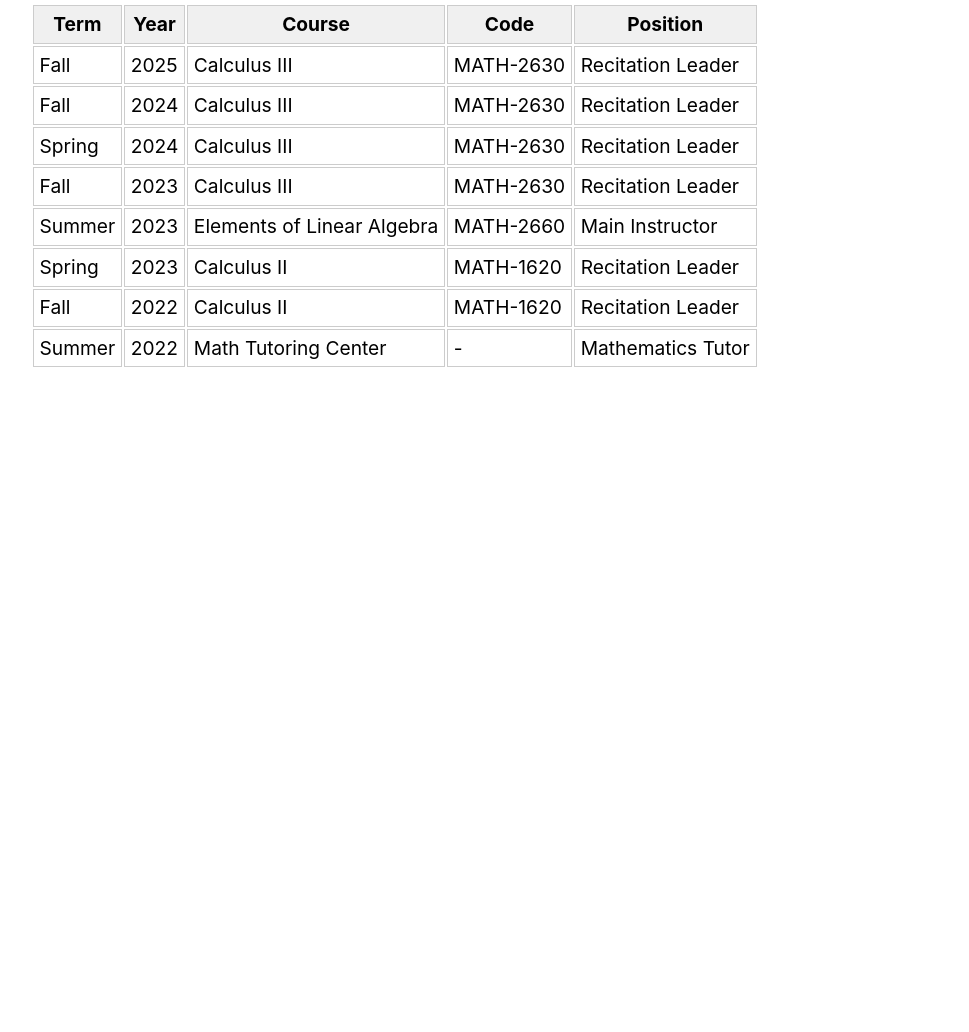
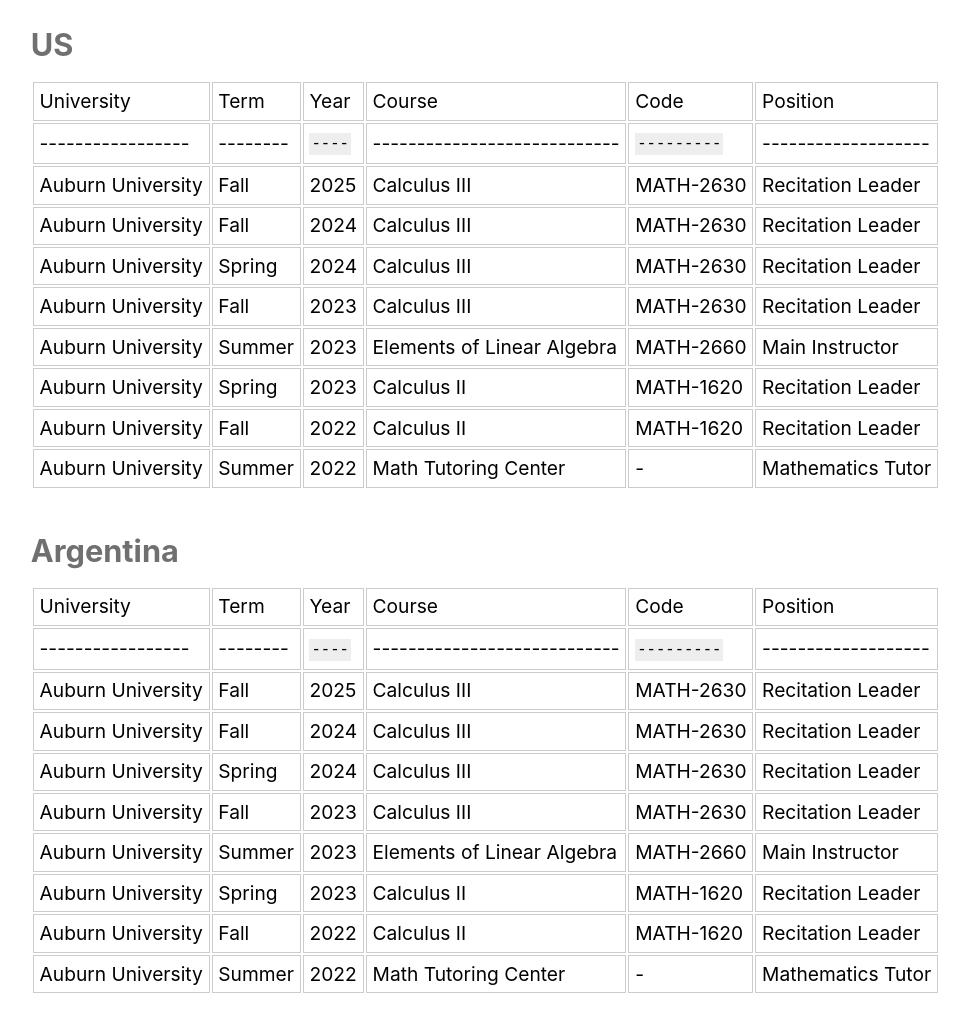
Before and after one commit to ianruau/ianruau.github.io, a plain HTML site: page index.html in a window 1280 px wide. Shown: the part 1101-2133 px from the top of the page, without its empty margins (46-1015 px from the left). Before the commit the page ends 1509 px from the top, so only its background shows below. Drawn offline with Linux system fonts and the light colour scheme.

Commit message:
Update website Thu Oct  9 07:56:00 PM CDT 2025

```diff
--- a/index.html
+++ b/index.html
@@ -44,29 +44,52 @@ Email: <a href="mailto:ianruau@auburn.edu">ianruau at auburn.edu</a>
 <div id="Welcome to Ian's Webpage (Under construction)-Research Overview"><h2 id="Research Overview" class="header"><a href="#Welcome to Ian's Webpage (Under construction)-Research Overview">Research Overview</a></h2></div>
 <div id="Welcome to Ian's Webpage (Under construction)-Projects"><h2 id="Projects" class="header"><a href="#Welcome to Ian's Webpage (Under construction)-Projects">Projects</a></h2></div>
 <div id="Welcome to Ian's Webpage (Under construction)-Teaching"><h2 id="Teaching" class="header"><a href="#Welcome to Ian's Webpage (Under construction)-Teaching">Teaching</a></h2></div>
-
+<div id="Welcome to Ian's Webpage (Under construction)-Teaching-US"><h3 id="US" class="header"><a href="#Welcome to Ian's Webpage (Under construction)-Teaching-US">US</a></h3></div>
 <table>
-<thead>
 <tr>
-<th>
+<td>
+University
+</td>
+<td>
 Term
-</th>
-<th>
+</td>
+<td>
 Year
-</th>
-<th>
+</td>
+<td>
 Course
-</th>
-<th>
+</td>
+<td>
 Code
-</th>
-<th>
+</td>
+<td>
 Position
-</th>
+</td>
 </tr>
-</thead>
-<tbody>
 <tr>
+<td>
+-----------------
+</td>
+<td>
+--------
+</td>
+<td>
+<span id="Welcome to Ian's Webpage (Under construction)-Teaching-US-----"></span><span class="tag" id="----">----</span>
+</td>
+<td>
+----------------------------
+</td>
+<td>
+<span id="Welcome to Ian's Webpage (Under construction)-Teaching-US----------"></span><span class="tag" id="---------">---------</span>
+</td>
+<td>
+-------------------
+</td>
+</tr>
+<tr>
+<td>
+Auburn University
+</td>
 <td>
 Fall
 </td>
@@ -85,6 +108,9 @@ Recitation Leader
 </tr>
 <tr>
 <td>
+Auburn University
+</td>
+<td>
 Fall
 </td>
 <td>
@@ -101,6 +127,9 @@ Recitation Leader
 </td>
 </tr>
 <tr>
+<td>
+Auburn University
+</td>
 <td>
 Spring
 </td>
@@ -119,6 +148,9 @@ Recitation Leader
 </tr>
 <tr>
 <td>
+Auburn University
+</td>
+<td>
 Fall
 </td>
 <td>
@@ -135,6 +167,9 @@ Recitation Leader
 </td>
 </tr>
 <tr>
+<td>
+Auburn University
+</td>
 <td>
 Summer
 </td>
@@ -153,6 +188,9 @@ Main Instructor
 </tr>
 <tr>
 <td>
+Auburn University
+</td>
+<td>
 Spring
 </td>
 <td>
@@ -169,6 +207,9 @@ Recitation Leader
 </td>
 </tr>
 <tr>
+<td>
+Auburn University
+</td>
 <td>
 Fall
 </td>
@@ -187,6 +228,9 @@ Recitation Leader
 </tr>
 <tr>
 <td>
+Auburn University
+</td>
+<td>
 Summer
 </td>
 <td>
@@ -202,7 +246,210 @@ Math Tutoring Center
 Mathematics Tutor
 </td>
 </tr>
-</tbody>
+</table>
+
+<div id="Welcome to Ian's Webpage (Under construction)-Teaching-Argentina"><h3 id="Argentina" class="header"><a href="#Welcome to Ian's Webpage (Under construction)-Teaching-Argentina">Argentina</a></h3></div>
+<table>
+<tr>
+<td>
+University
+</td>
+<td>
+Term
+</td>
+<td>
+Year
+</td>
+<td>
+Course
+</td>
+<td>
+Code
+</td>
+<td>
+Position
+</td>
+</tr>
+<tr>
+<td>
+-----------------
+</td>
+<td>
+--------
+</td>
+<td>
+<span id="Welcome to Ian's Webpage (Under construction)-Teaching-Argentina-----"></span><span class="tag" id="----">----</span>
+</td>
+<td>
+----------------------------
+</td>
+<td>
+<span id="Welcome to Ian's Webpage (Under construction)-Teaching-Argentina----------"></span><span class="tag" id="---------">---------</span>
+</td>
+<td>
+-------------------
+</td>
+</tr>
+<tr>
+<td>
+Auburn University
+</td>
+<td>
+Fall
+</td>
+<td>
+2025
+</td>
+<td>
+Calculus III
+</td>
+<td>
+MATH-2630
+</td>
+<td>
+Recitation Leader
+</td>
+</tr>
+<tr>
+<td>
+Auburn University
+</td>
+<td>
+Fall
+</td>
+<td>
+2024
+</td>
+<td>
+Calculus III
+</td>
+<td>
+MATH-2630
+</td>
+<td>
+Recitation Leader
+</td>
+</tr>
+<tr>
+<td>
+Auburn University
+</td>
+<td>
+Spring
+</td>
+<td>
+2024
+</td>
+<td>
+Calculus III
+</td>
+<td>
+MATH-2630
+</td>
+<td>
+Recitation Leader
+</td>
+</tr>
+<tr>
+<td>
+Auburn University
+</td>
+<td>
+Fall
+</td>
+<td>
+2023
+</td>
+<td>
+Calculus III
+</td>
+<td>
+MATH-2630
+</td>
+<td>
+Recitation Leader
+</td>
+</tr>
+<tr>
+<td>
+Auburn University
+</td>
+<td>
+Summer
+</td>
+<td>
+2023
+</td>
+<td>
+Elements of Linear Algebra
+</td>
+<td>
+MATH-2660
+</td>
+<td>
+Main Instructor
+</td>
+</tr>
+<tr>
+<td>
+Auburn University
+</td>
+<td>
+Spring
+</td>
+<td>
+2023
+</td>
+<td>
+Calculus II
+</td>
+<td>
+MATH-1620
+</td>
+<td>
+Recitation Leader
+</td>
+</tr>
+<tr>
+<td>
+Auburn University
+</td>
+<td>
+Fall
+</td>
+<td>
+2022
+</td>
+<td>
+Calculus II
+</td>
+<td>
+MATH-1620
+</td>
+<td>
+Recitation Leader
+</td>
+</tr>
+<tr>
+<td>
+Auburn University
+</td>
+<td>
+Summer
+</td>
+<td>
+2022
+</td>
+<td>
+Math Tutoring Center
+</td>
+<td>
+-
+</td>
+<td>
+Mathematics Tutor
+</td>
+</tr>
 </table>
 
 </body>
```
